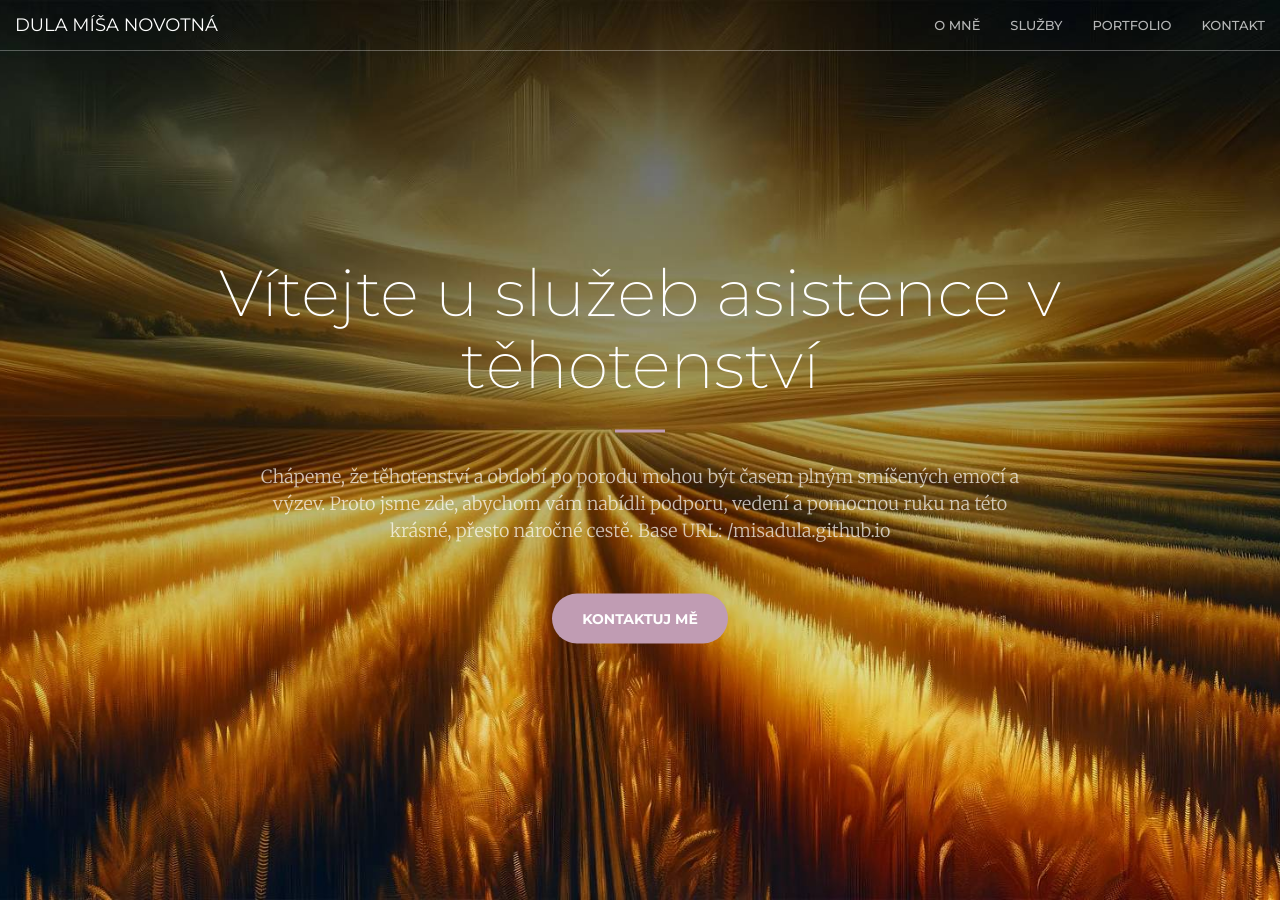
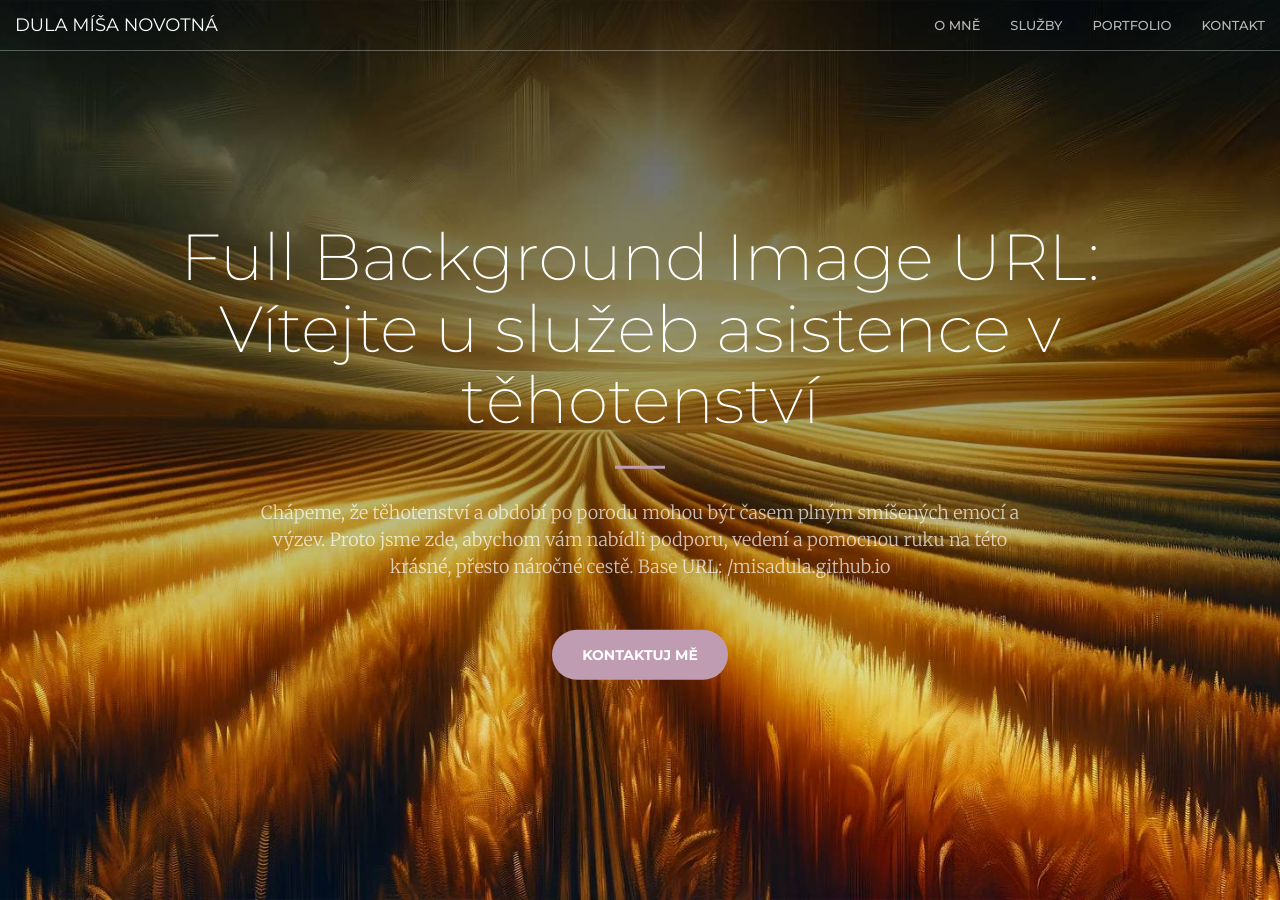
Before and after one commit to fidaak/misadula.github.io, a Jekyll site: the page built from index.html, in a window 1280 px wide and 900 px high. Built offline with Jekyll 4.4.1, drawn with Linux system fonts in a browser that asks for light colours.

Commit message:
Update header.html to display full background image URL

```diff
--- a/_includes/header.html
+++ b/_includes/header.html
@@ -1,13 +1,13 @@
 {% if include.header_img %}
   {% capture full_background_image_url %}{{ site.baseurl }}{{ include.header_img }}{% endcapture %}
   <!-- Debug output for full background image URL -->
-  Full Background Image URL: {{ full_background_image_url }}
   <header style="background-image: url('{{ full_background_image_url }}');">
 {% else %}
   <header>
 {% endif %}
     <div class="header-content">
         <div class="header-content-inner">
+            <h1>Full Background Image URL: {{ full_background_image_url }}</h1>
             <h1>{{ site.tagline }}</h1>
             <hr>
             {{ include.body }}
```
